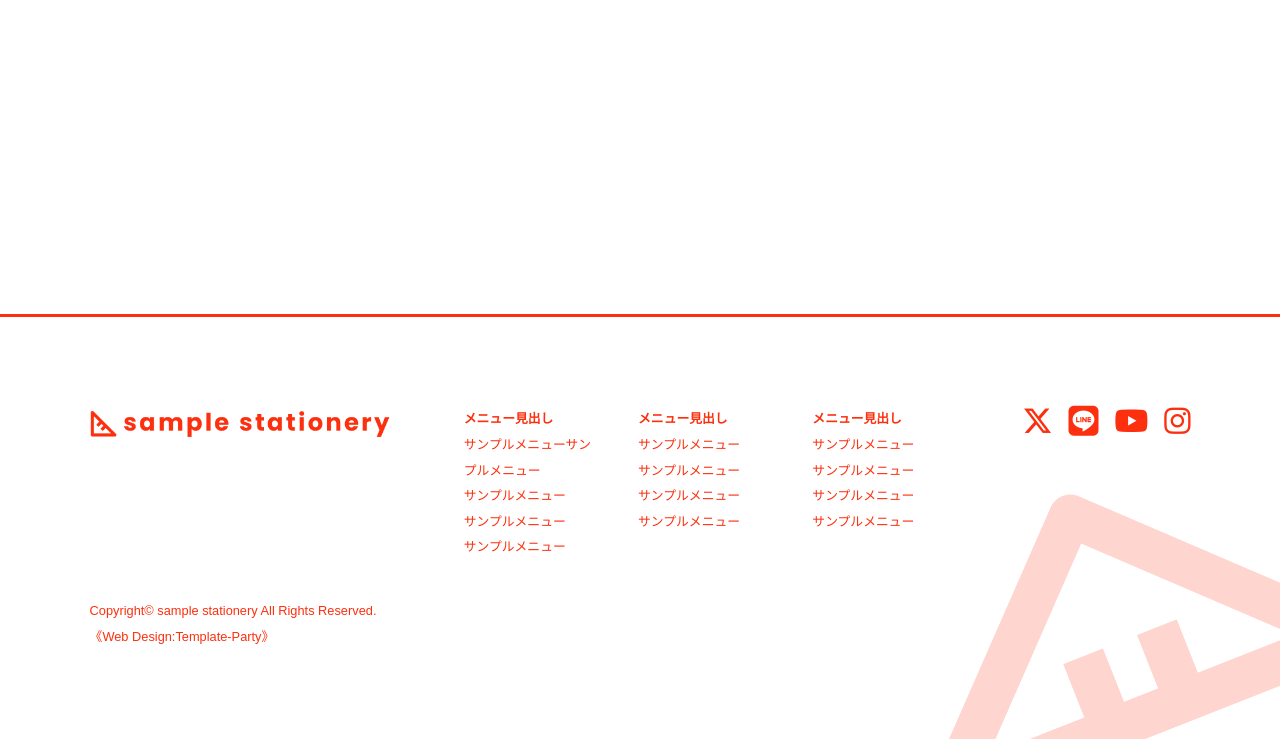
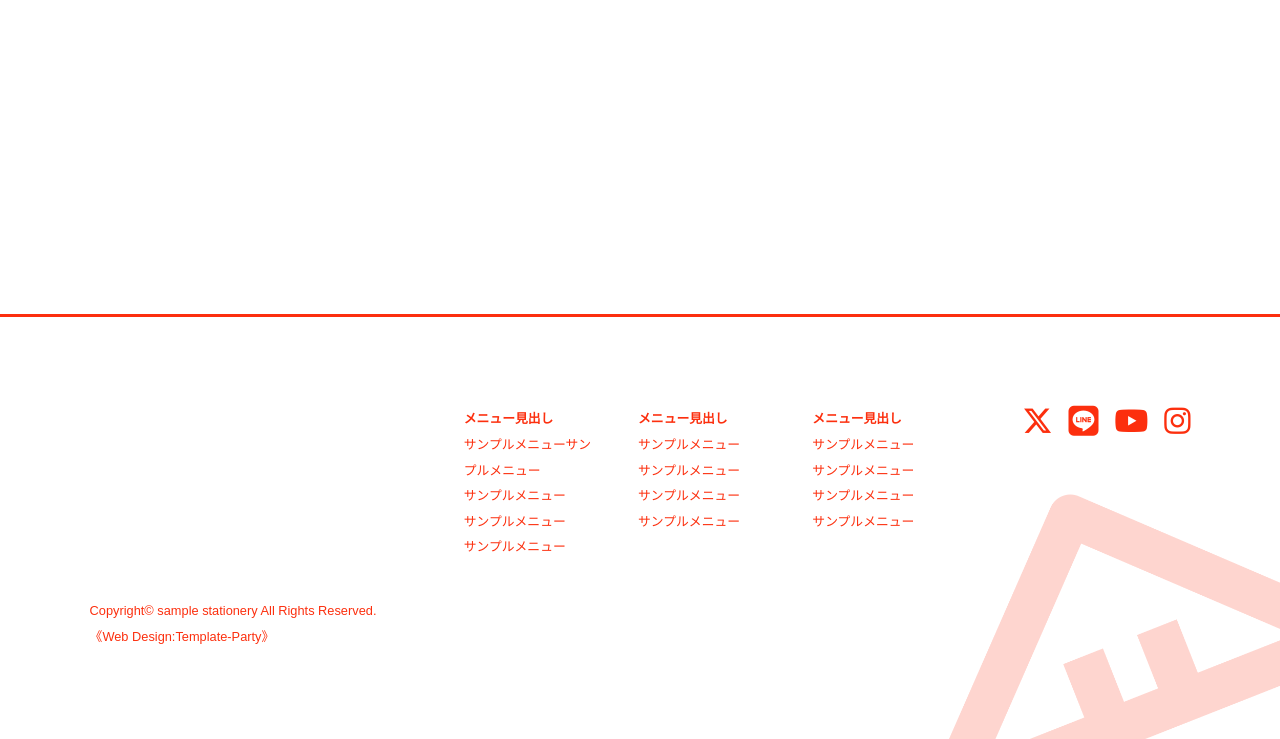
Before and after one commit to haru-maki1103/portfolio, a plain HTML site: page index.html in a window 1280 px wide. Shown: the part 2857-3596 px from the top of the page. Drawn offline with nearby package versions, Linux system fonts and the light colour scheme; some packages are replaced by stand-ins of ours; a script that the page names is missing; a web font is replaced by a local one.

Commit message:
Update index.html

```diff
--- a/index.html
+++ b/index.html
@@ -208,7 +208,7 @@
 <footer>
 
 <div>
-<p class="logo"><img src="images/logo_inverse.png" alt="sample stationery"></p>
+<p class="logo"></p>
 </div>
 
 <nav>
```
